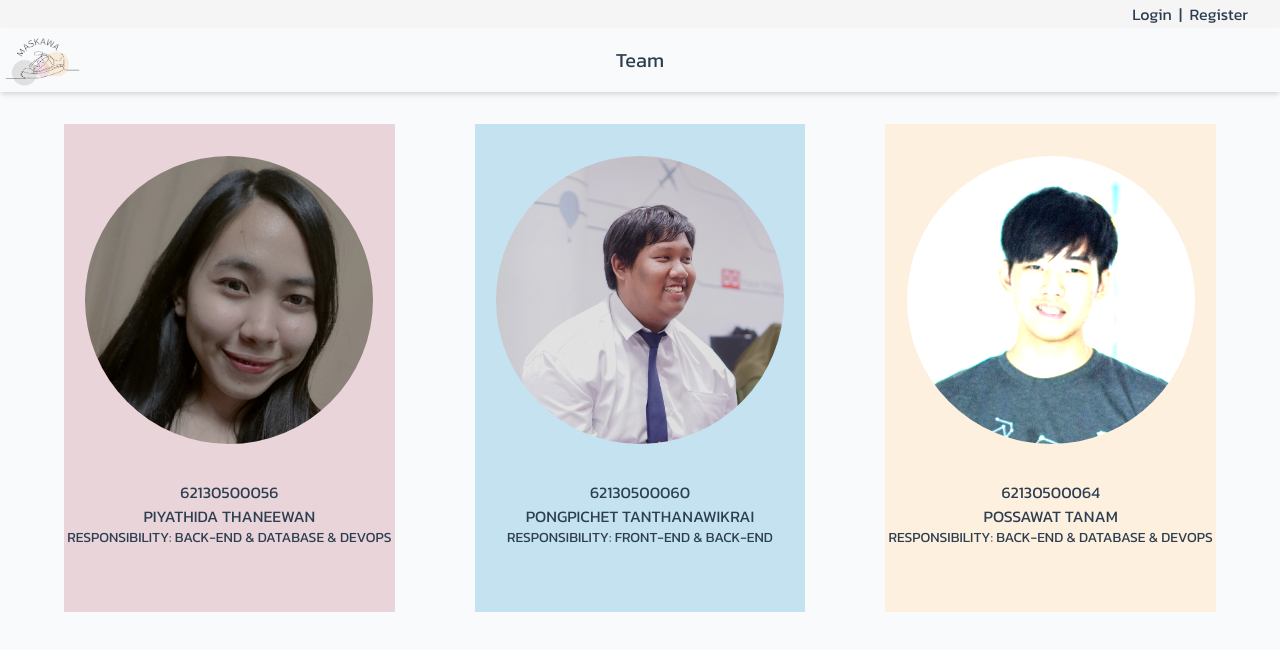
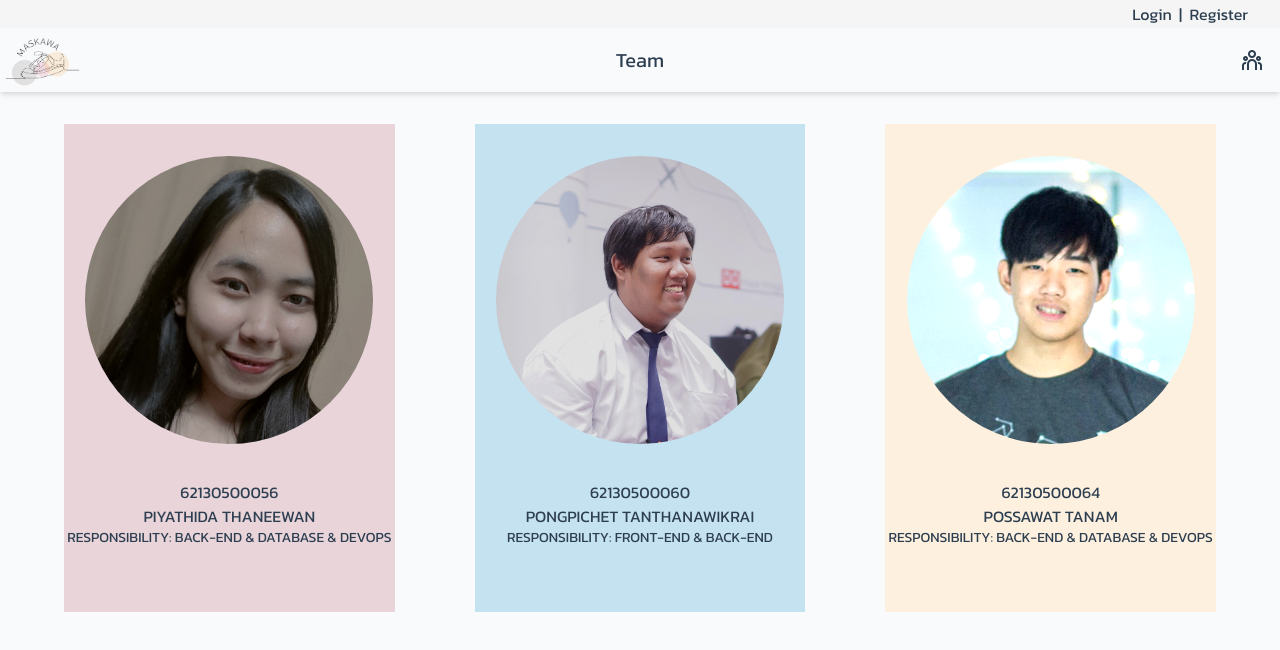
Before and after one commit to INT222-MASKAWA-CATALOG/Front-End, a Vue app: page /team in a window 1280 px wide. Shown: the top 650 px of the page. Built offline with nearby package versions, Linux system fonts and the light colour scheme.

Commit message:
[ADD] Team Logo

```diff
--- a/src/components/Footer.vue
+++ /dev/null
@@ -1,14 +0,0 @@
-<template>
-  <div class="footer object-none object-bottom">
-    <div class="bg-footer h-16 opacity-50 fixed w-full">
-      <router-link to="/team"></router-link>
-    </div>
-  </div>
-</template>
-
-<script>
-
-export default {
-
-}
-</script>
--- a/src/components/NavBar.vue
+++ b/src/components/NavBar.vue
@@ -59,6 +59,7 @@
 		<div class="grid grid-cols-3 shadow-md">
 			<div class="mr-auto justify-center"><router-link to="/home"><img src="../assets/maskawa_logo.png" class="h-16"></router-link></div>
 			<div class="self-center text-xl select-none justify-center text-center">{{ head }}</div>
+			<div class="self-center text-right mr-4"><router-link to="/team"><div class="ri-team-line text-2xl " /></router-link></div>
 		</div>
 	</div>
 	<!-- End Navigation Bar -->
--- a/src/views/Team.vue
+++ b/src/views/Team.vue
@@ -4,22 +4,19 @@
 		<div class="xl:grid xl:grid-cols-3 xl:gap-20 xl:mt-8 xl:mx-16
 								lg:grid lg:grid-cols-3 lg:gap-10 lg:mt-16 lg:mx-10">
 			<div class="bg-tp text-center">
-				<img src="../assets/mew.png" style="filter:brightness(90%);"
-					class="rounded-full mx-auto xl:mt-8 xl:mb-8 xl:w-72 md:w-72 lg:w-48">
+				<img src="../assets/mew.png" class="rounded-full mx-auto xl:mt-8 xl:mb-8 xl:w-72 md:w-72 lg:w-48 filter brightness-90">
 				<div class="xl:w-max xl:mx-auto xl:pt-1 xl:mt-8">62130500056</div>
 				<p>PIYATHIDA THANEEWAN</p>
 				<p class="xl:text-sm xl:mb-16 text-xs">RESPONSIBILITY: BACK-END & DATABASE & DEVOPS</p>
 			</div>
 			<div class="bg-tb text-center">
-				<img src="../assets/sk.jpg" style="filter:brightness(90%);"
-					class="rounded-full mx-auto xl:mt-8 xl:mb-8 xl:w-72 md:w-72 lg:w-48">
+				<img src="../assets/sk.jpg" class="rounded-full mx-auto xl:mt-8 xl:mb-8 xl:w-72 md:w-72 lg:w-48 filter brightness-90">
 				<div class="xl:w-max xl:mx-auto xl:pt-1 xl:mt-8">62130500060</div>
 				<p>PONGPICHET TANTHANAWIKRAI</p>
 				<p class="xl:text-sm xl:mb-16 text-xs">RESPONSIBILITY: FRONT-END & BACK-END</p>
 			</div>
 			<div class="bg-ty text-center">
-				<img src="../assets/win.jpg" style="filter:brightness(170%);"
-					class="rounded-full mx-auto xl:mt-8 xl:mb-8 xl:w-72 md:w-72 lg:w-48">
+				<img src="../assets/win.jpg" class="rounded-full mx-auto xl:mt-8 xl:mb-8 xl:w-72 md:w-72 lg:w-48 filter brightness-125">
 				<div class="xl:w-max xl:mx-auto xl:pt-1 xl:mt-8">62130500064</div>
 				<p>POSSAWAT TANAM</p>
 				<p class="xl:text-sm xl:mb-16 text-xs">RESPONSIBILITY: BACK-END & DATABASE & DEVOPS</p>
```
